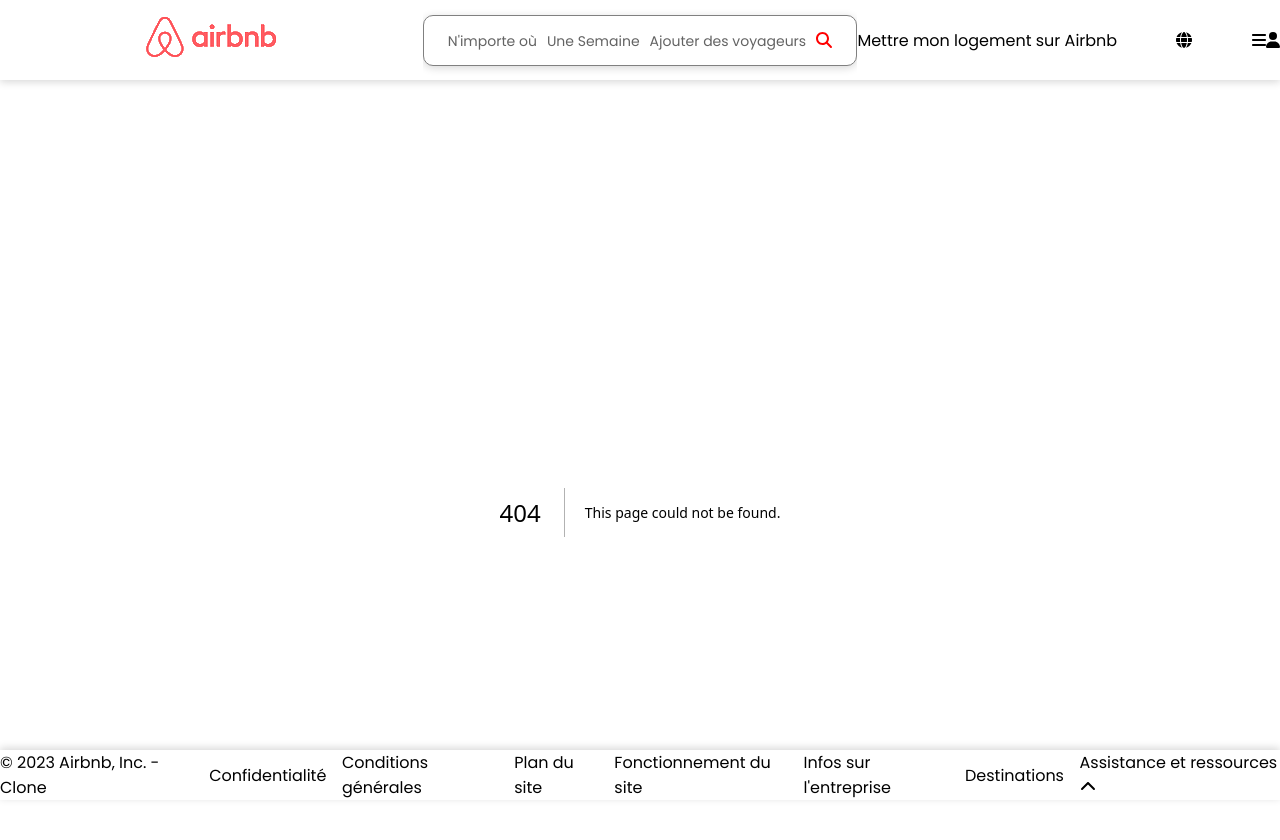
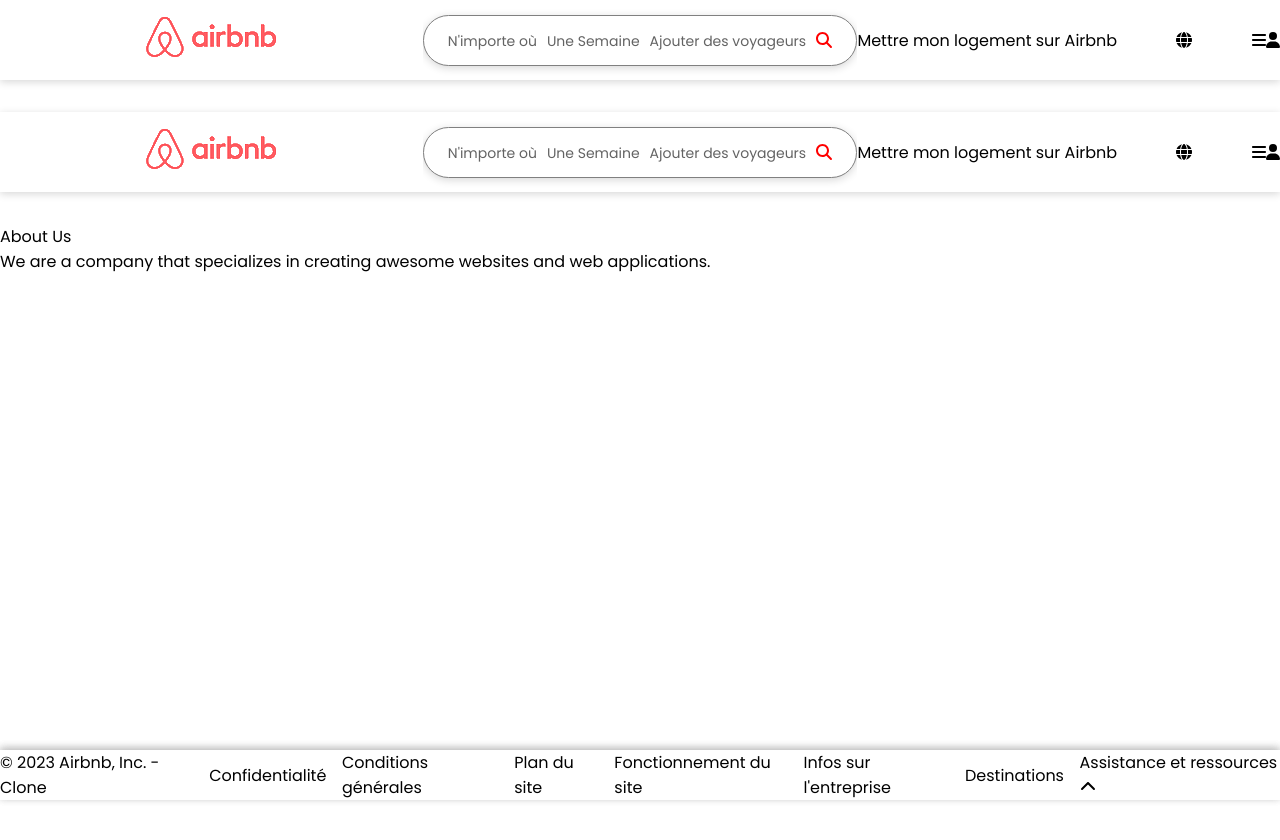
Before and after one commit to Marksu-u/airbnb-front, a Next.js app: page /about in a window 1280 px wide. Before the commit this address had no page. Shown: the top 840 px of the page. After the commit the page ends 800 px from the top, so only its background shows below. Built offline with nearby package versions, Linux system fonts and the light colour scheme.

Commit message:
renamed files + navbar fixes

```diff
--- a/src/components/Navbar/Navbar.js
+++ b/src/components/Navbar/Navbar.js
@@ -37,10 +37,10 @@
         {isDropdownOpen && (
           <ul className={styles.dropdownContent} ref={dropdownRef}>
             <li>
-              <Link href="/login/login">Se connecter</Link>
+              <Link href="/login">Se connecter</Link>
             </li>
             <li>
-              <Link href="/register/register">S'inscrire </Link>
+              <Link href="/register">S'inscrire </Link>
             </li>
           </ul>
         )}
--- a/src/components/SearchBar/SearchBar.js
+++ b/src/components/SearchBar/SearchBar.js
@@ -16,16 +16,18 @@
 
   return (
     <>
-        <button className={styles.searchButton} onClick={handleShowModal}>
+      <div className={styles.searchButton}>
+        <button onClick={handleShowModal}>
           <div className={styles.bar}>
             <div className={styles.bar__list}>
               <div className={styles.bar__item}>N'importe où</div>
               <div className={styles.bar__item}>Une Semaine</div>
               <div className={styles.bar__item}>Ajouter des voyageurs</div>
-              <FontAwesomeIcon icon={faMagnifyingGlass} className={styles.faSearch}/>
+              <FontAwesomeIcon icon={faMagnifyingGlass} className={styles.faSearch} />
             </div>
           </div>
         </button>
+      </div>
       {showModal && <SearchModal onClose={() => setShowModal(false)} />}
     </>
   );
--- a/src/components/SearchBar/SearchBar.module.scss
+++ b/src/components/SearchBar/SearchBar.module.scss
@@ -1,6 +1,6 @@
 .searchButton {
   border: 1px solid grey;
-  border-radius: 10px 10px 10px 10px;
+  border-radius: 100px;
   box-shadow: 0 2px 8px rgba(0, 0, 0, 0.16);
   background-color: #fff;
   display: inline-block;
```
Also changed, not shown: src/pages/about/index.js (renamed from src/pages/about/about.js), src/pages/login/index.js (renamed from src/pages/login/login.js), src/pages/register/index.js (renamed from src/pages/register/register.js), src/pages/room/index.js (renamed from src/pages/room/room.js). Lines whose indentation alone changed are shown as unchanged.
